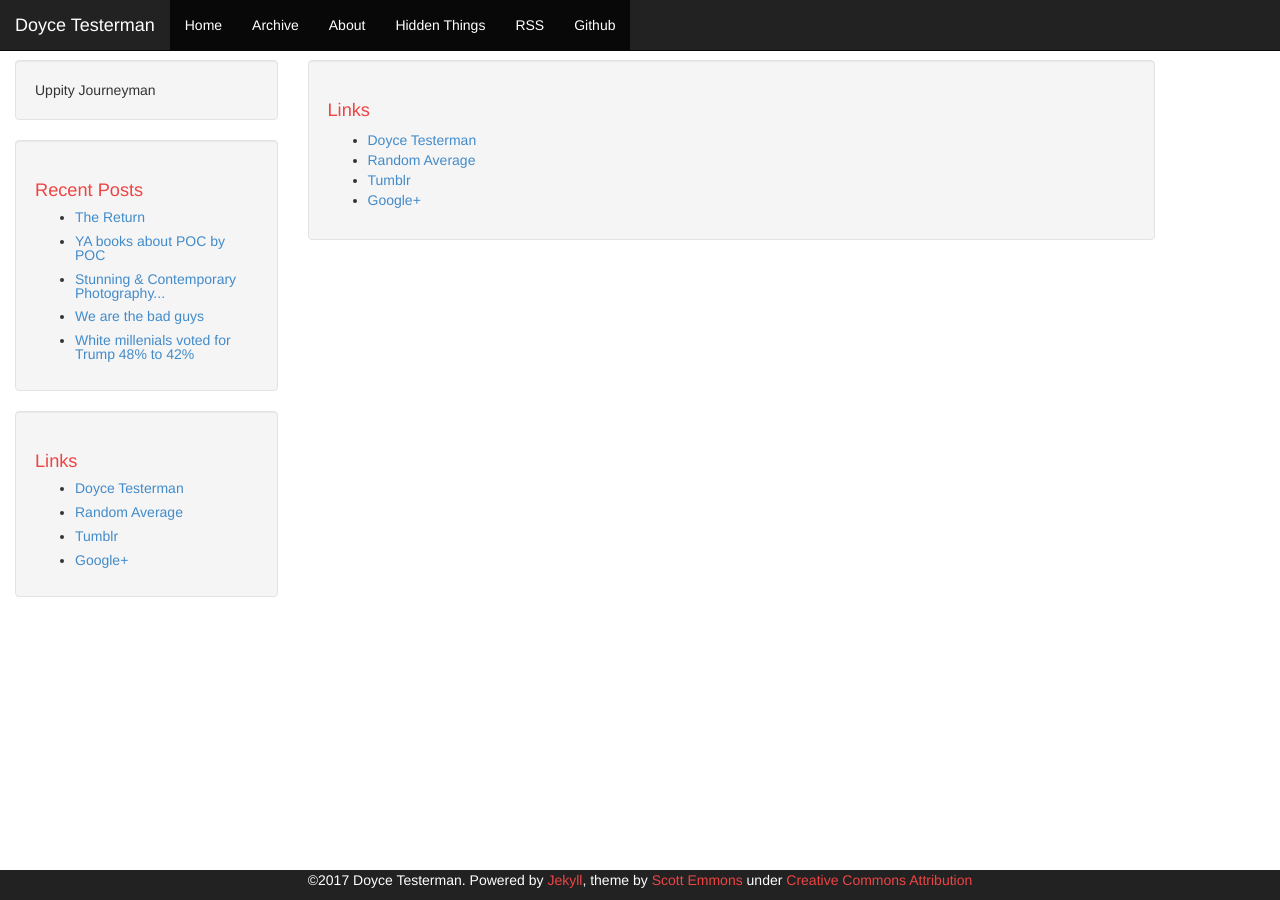
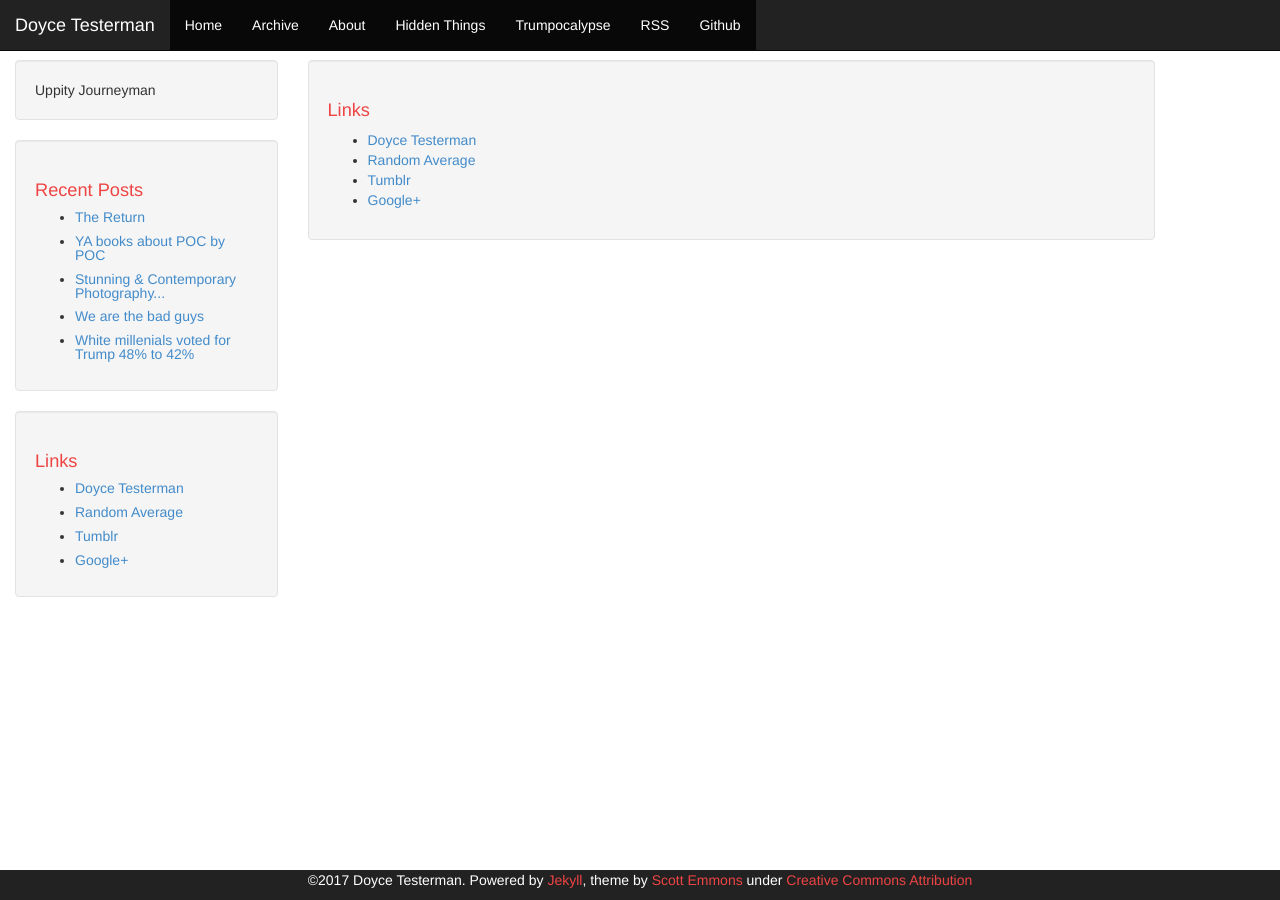
Before and after one commit to doycet/doycet.github.io, a Jekyll site: the page built from links.html, in a window 1280 px wide. Built offline with Jekyll 4.4.1, drawn with Linux system fonts in a browser that asks for light colours; comment, search, counter and statistics services are not loaded.

Commit message:
Update header.html

```diff
--- a/_includes/header.html
+++ b/_includes/header.html
@@ -34,6 +34,7 @@
                     <li class="active"><a href="{{ site.baseurl }}/archive.html">Archive</a></li>
                     <li class="active"><a href="{{ site.baseurl }}/about">About</a></li>
                     <li class="active"><a href="{{ site.baseurl }}/hidden-things/">Hidden Things</a></li>
+                    <li class="active"><a href="{{ site.baseurl }}/trumpocalypse">Trumpocalypse</a></li>
                     <li class="active"><a href="{{ site.baseurl }}/feed.xml">RSS</a></li>
                     {% if site.github != '' %}
                       <li class="active"><a href="https://github.com/{{ site.github }}">Github</a></li>
```
